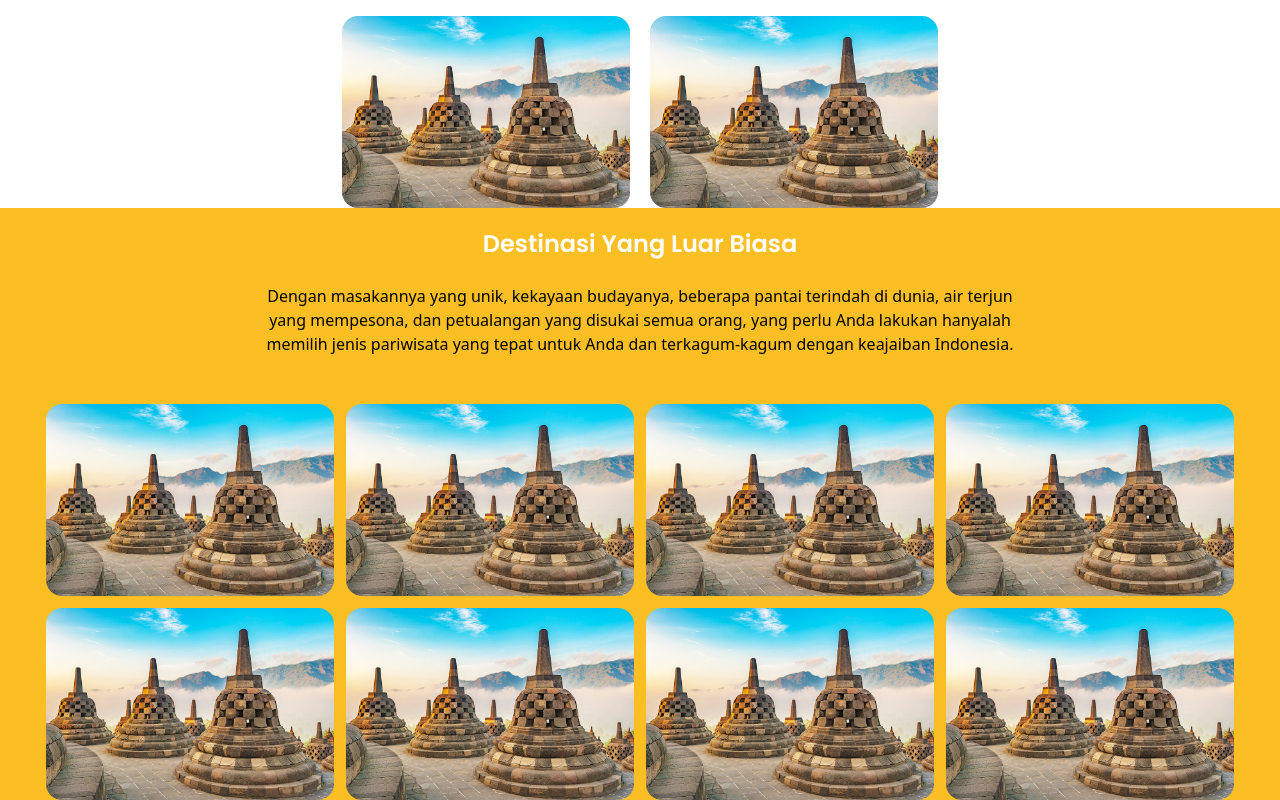
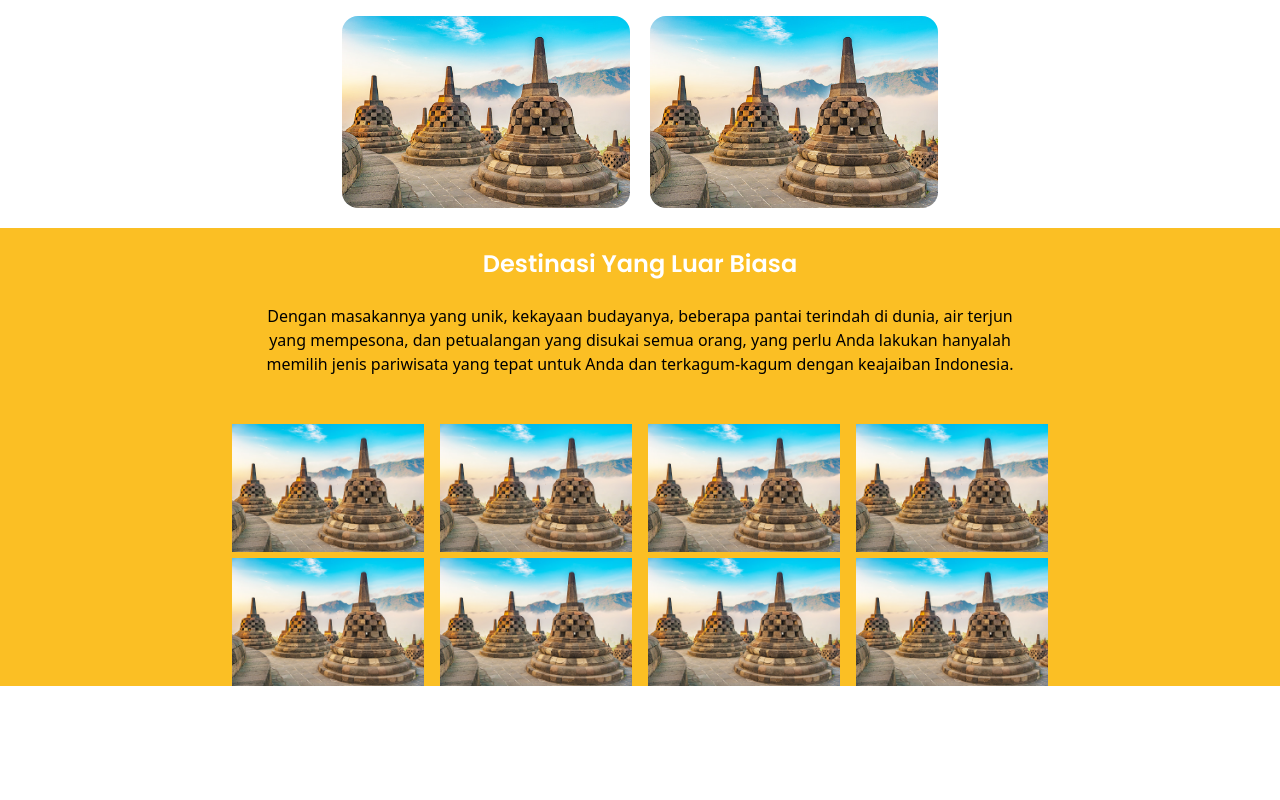
Before and after one commit to Zykiria01/sejaloka, a React (Vite) app: page / in a window 1280 px wide. Shown: the part 1192-1992 px from the top of the page. After the commit the page ends 1878 px from the top, so only its background shows below. Built offline with nearby package versions, Linux system fonts and the light colour scheme.

Commit message:
beautify section

```diff
--- a/src/pages/landingPage/SectionDestinasi/Index.jsx
+++ b/src/pages/landingPage/SectionDestinasi/Index.jsx
@@ -2,7 +2,7 @@ import Logo2 from '../../../assets/image/logo2.jpg';
 
 const SectionDestinasi = () => {
   return (
-    <section id='Destinasi' className='bg-white-200 h-80 '>
+    <section id='Destinasi' className='bg-white-200 h-80 my-5'>
       <div className='flex flex-wrap min-h-full items-center justify-center bg-amber-400'>
         <div className='mx-auto flex w-full text-center flex-col gap-6 my-5'>
           <h1 className='font-poppins text-2xl font-semibold sm-text-2xl text-white'>
@@ -16,97 +16,97 @@ const SectionDestinasi = () => {
             Indonesia.
           </h2>
         </div>
-        <div className='grid grid-cols-1 md:grid-cols-4 gap-3'>
-          <div className='group relative items-center justify-center overflow-hidden cursor-pointer rounded-2xl'>
-            <div className='h-70 w-72'>
+        <div className='grid grid-cols-1 md:grid-cols-4 gap-y-1.5'>
+          <div className='group relative items-center justify-center overflow-hidden cursor-pointer rounded-sm'>
+            <div className='h-50 w-52 px-2'>
               <img className='w-full object-cover' src={Logo2} alt='' />
             </div>
             <div className='absolute inset-0  bg-gradiant-to-b form-transparent via-transparent'>
-              <div className='absolute inset-0 flex flex-col items-center justify-center px-4 text-center translate-y-[100%] group-hover:translate-y-20 transition-all'>
+              <div className='absolute inset-0 flex flex-col items-center justify-center px- text-center translate-y-[100%] group-hover:translate-y-5 transition-all'>
                 <button className='rounded-full bg-orange-800 py-2 px-3.5 text-sm capitalize text-white justify-beetwen'>
                   See More
                 </button>
               </div>
             </div>
           </div>
-          <div className='group relative items-center justify-center overflow-hidden cursor-pointer rounded-2xl'>
-            <div className='h-70 w-72'>
+          <div className='group relative items-center justify-center overflow-hidden cursor-pointer rounded-sm'>
+            <div className='h-50 w-52 px-2 '>
               <img className='w-full object-cover' src={Logo2} alt='' />
             </div>
             <div className='absolute inset-0  bg-gradiant-to-b form-transparent via-transparent'>
-              <div className='absolute inset-0 flex flex-col items-center justify-center px-4 text-center translate-y-[100%] group-hover:translate-y-20 transition-all'>
+              <div className='absolute inset-0 flex flex-col items-center justify-center px-4 text-center translate-y-[100%] group-hover:translate-y-5 transition-all'>
                 <button className='rounded-full bg-orange-800 py-2 px-3.5 text-sm capitalize text-white justify-beetwen'>
                   See More
                 </button>
               </div>
             </div>
           </div>
-          <div className='group relative items-center justify-center overflow-hidden cursor-pointer rounded-2xl'>
-            <div className='h-70 w-72'>
+          <div className='group relative items-center justify-center overflow-hidden cursor-pointer rounded-sm'>
+            <div className='h-50 w-52 px-2'>
               <img className='w-full object-cover' src={Logo2} alt='' />
             </div>
             <div className='absolute inset-0  bg-gradiant-to-b form-transparent via-transparent'>
-              <div className='absolute inset-0 flex flex-col items-center justify-center px-4 text-center translate-y-[100%] group-hover:translate-y-20 transition-all'>
+              <div className='absolute inset-0 flex flex-col items-center justify-center px-4 text-center translate-y-[100%] group-hover:translate-y-5 transition-all'>
                 <button className='rounded-full bg-orange-800 py-2 px-3.5 text-sm capitalize text-white justify-beetwen'>
                   See More
                 </button>
               </div>
             </div>
           </div>
-          <div className='group relative items-center justify-center overflow-hidden cursor-pointer rounded-2xl'>
-            <div className='h-70 w-72'>
+          <div className='group relative items-center justify-center overflow-hidden cursor-pointer rounded-sm'>
+            <div className='h-50 w-52 px-2'>
               <img className='w-full object-cover' src={Logo2} alt='' />
             </div>
             <div className='absolute inset-0  bg-gradiant-to-b form-transparent via-transparent'>
-              <div className='absolute inset-0 flex flex-col items-center justify-center px-4 text-center translate-y-[100%] group-hover:translate-y-20 transition-all'>
+              <div className='absolute inset-0 flex flex-col items-center justify-center px-4 text-center translate-y-[100%] group-hover:translate-y-5 transition-all'>
                 <button className='rounded-full bg-orange-800 py-2 px-3.5 text-sm capitalize text-white justify-beetwen'>
                   See More
                 </button>
               </div>
             </div>
           </div>
-          <div className='group relative items-center justify-center overflow-hidden cursor-pointer rounded-2xl'>
-            <div className='h-70 w-72'>
+          <div className='group relative items-center justify-center overflow-hidden cursor-pointer rounded-sm'>
+            <div className='h-50 w-52 px-2'>
               <img className='w-full object-cover' src={Logo2} alt='' />
             </div>
             <div className='absolute inset-0  bg-gradiant-to-b form-transparent via-transparent'>
-              <div className='absolute inset-0 flex flex-col items-center justify-center px-4 text-center translate-y-[100%] group-hover:translate-y-20 transition-all'>
+              <div className='absolute inset-0 flex flex-col items-center justify-center px-4 text-center translate-y-[100%] group-hover:translate-y-5 transition-all'>
                 <button className='rounded-full bg-orange-800 py-2 px-3.5 text-sm capitalize text-white justify-beetwen'>
                   See More
                 </button>
               </div>
             </div>
           </div>
-          <div className='group relative items-center justify-center overflow-hidden cursor-pointer rounded-2xl'>
-            <div className='h-70 w-72'>
+          <div className='group relative items-center justify-center overflow-hidden cursor-pointer rounded-sm'>
+            <div className='h-50 w-52 px-2'>
               <img className='w-full object-cover' src={Logo2} alt='' />
             </div>
             <div className='absolute inset-0  bg-gradiant-to-b form-transparent via-transparent'>
-              <div className='absolute inset-0 flex flex-col items-center justify-center px-4 text-center translate-y-[100%] group-hover:translate-y-20 transition-all'>
+              <div className='absolute inset-0 flex flex-col items-center justify-center px-4 text-center translate-y-[100%] group-hover:translate-y-5 transition-all'>
                 <button className='rounded-full bg-orange-800 py-2 px-3.5 text-sm capitalize text-white justify-beetwen'>
                   See More
                 </button>
               </div>
             </div>
           </div>
-          <div className='group relative items-center justify-center overflow-hidden cursor-pointer rounded-2xl'>
-            <div className='h-70 w-72'>
+          <div className='group relative items-center justify-center overflow-hidden cursor-pointer rounded-sm'>
+            <div className='h-50 w-52 px-2'>
               <img className='w-full object-cover' src={Logo2} alt='' />
             </div>
             <div className='absolute inset-0  bg-gradiant-to-b form-transparent via-transparent'>
-              <div className='absolute inset-0 flex flex-col items-center justify-center px-4 text-center translate-y-[100%] group-hover:translate-y-20 transition-all'>
+              <div className='absolute inset-0 flex flex-col items-center justify-center px-4 text-center translate-y-[100%] group-hover:translate-y-5 transition-all'>
                 <button className='rounded-full bg-orange-800 py-2 px-3.5 text-sm capitalize text-white justify-beetwen'>
                   See More
                 </button>
               </div>
             </div>
           </div>
-          <div className='group relative items-center justify-center overflow-hidden cursor-pointer rounded-2xl'>
-            <div className='h-70 w-72'>
+          <div className='group relative items-center justify-center overflow-hidden cursor-pointer rounded-sm'>
+            <div className='h-50 w-52 px-2'>
               <img className='w-full object-cover' src={Logo2} alt='' />
             </div>
             <div className='absolute inset-0  bg-gradiant-to-b form-transparent via-transparent'>
-              <div className='absolute inset-0 flex flex-col items-center justify-center px-4 text-center translate-y-[100%] group-hover:translate-y-20 transition-all'>
+              <div className='absolute inset-0 flex flex-col items-center justify-center px-4 text-center translate-y-[100%] group-hover:translate-y-5 transition-all'>
                 <button className='rounded-full bg-orange-800 py-2 px-3.5 text-sm capitalize text-white justify-beetwen'>
                   See More
                 </button>
```
